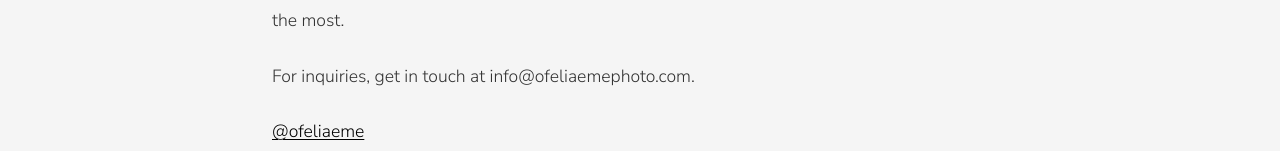
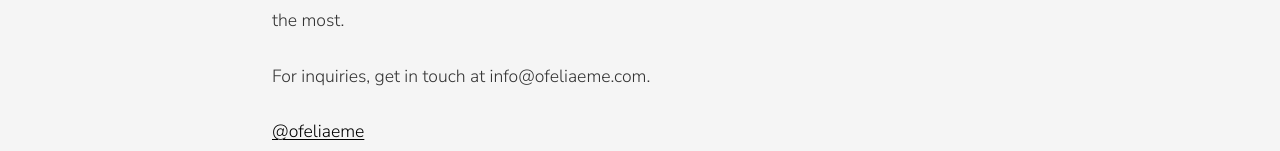
Before and after one commit to michael-lemiale/ofelia-photography, a SvelteKit app: page /about in a window 1280 px wide. Shown: the part 432-583 px from the top of the page. Built offline with nearby package versions, Linux system fonts and the light colour scheme.

Commit message:
Update +page.svelte

```diff
--- a/src/routes/about/+page.svelte
+++ b/src/routes/about/+page.svelte
@@ -6,7 +6,7 @@
 			<p>
 				I aim to make shoots feel collaborative and unforced — creating space for ease, movement, and real moments. Whether I'm photographing people, spaces, or products, the goal is always the same: work that feels timeless, grounded, and distinctly lived. My approach is rooted in observation. I'm drawn to reflections and obstructions — those layered moments that reveal the most.			</p>
 			<p>
-				For inquiries, get in touch at info@ofeliaemephoto.com.
+				For inquiries, get in touch at info@ofeliaeme.com.
 			</p>
 			<p>
 				<a href="https://www.instagram.com/ofeliaeme" target="_blank" rel="noopener noreferrer"
```
